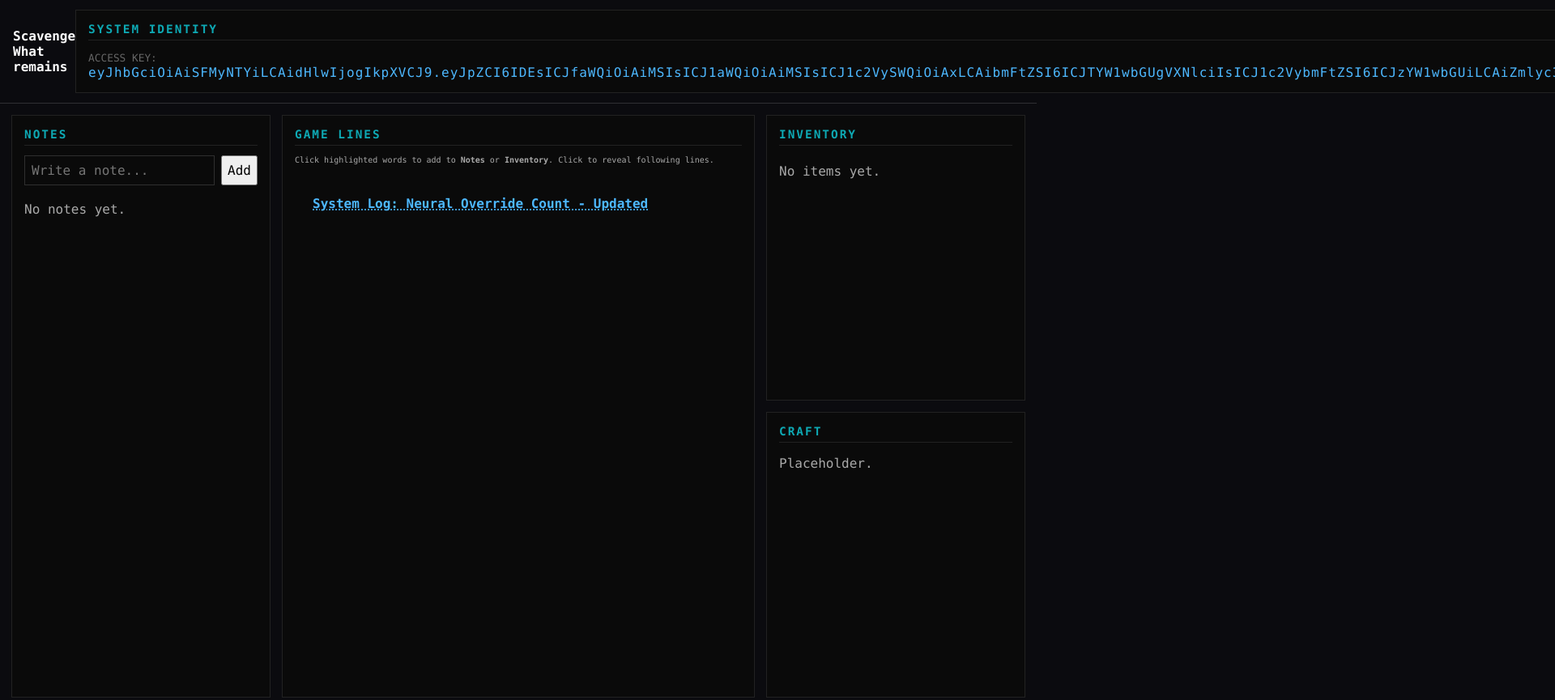
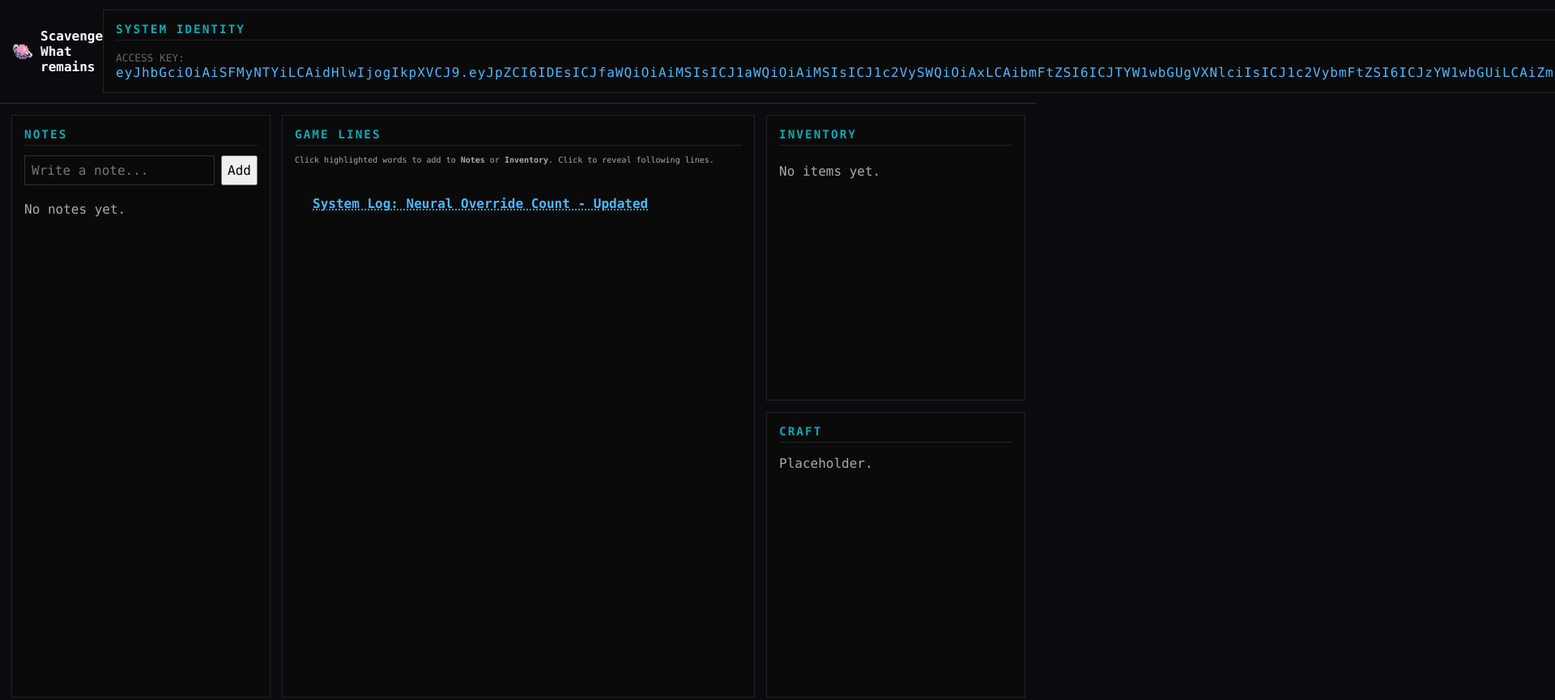
Before and after one commit to fifthfir/CS5610-Proj2, a website with bundled scripts: page public/main.html in a window 1280 px wide. Shown: the top 865 px of the page at 81% size, 1920 px wide, since content can reach past the window. Built offline with nearby package versions, Linux system fonts and the light colour scheme; no server answers; sample sign-in values are in the browser's storage.

Commit message:
add icon

```diff
--- a/public/main.html
+++ b/public/main.html
@@ -4,6 +4,8 @@
     <meta charset="UTF-8" />
     <meta name="viewport" content="width=device-width, initial-scale=1.0" />
     <title>Scavenge What remains</title>
+    <link rel="icon" type="image/png" href="assets/icon.png">
+
     <link rel="stylesheet" href="./css/base.css" />
     <link rel="stylesheet" href="./css/modules/layout.css" />
     <link rel="stylesheet" href="./css/modules/notes.css" />
@@ -12,7 +14,11 @@
   </head>
   <body class="boot-effect">
     <header class="topbar">
-      <div class="title">Scavenge What remains</div>
+      <div class="title" style="display: flex; align-items: center; gap: 10px;">
+          <img src="assets/icon.png" alt="Icon" style="width: 24px; height: 24px;">
+          <span>Scavenge What remains</span>
+      </div>
+
       <div class="panel">
           <h3>System Identity</h3>
           <div style="font-size: 0.8rem; color: #666;">ACCESS KEY:</div>
```
Also changed, not shown: public/index.html (+4 -0 lines), public/assets/icon.png (added), public/assets/mockup1.png (renamed from assets/mockup1.png).
